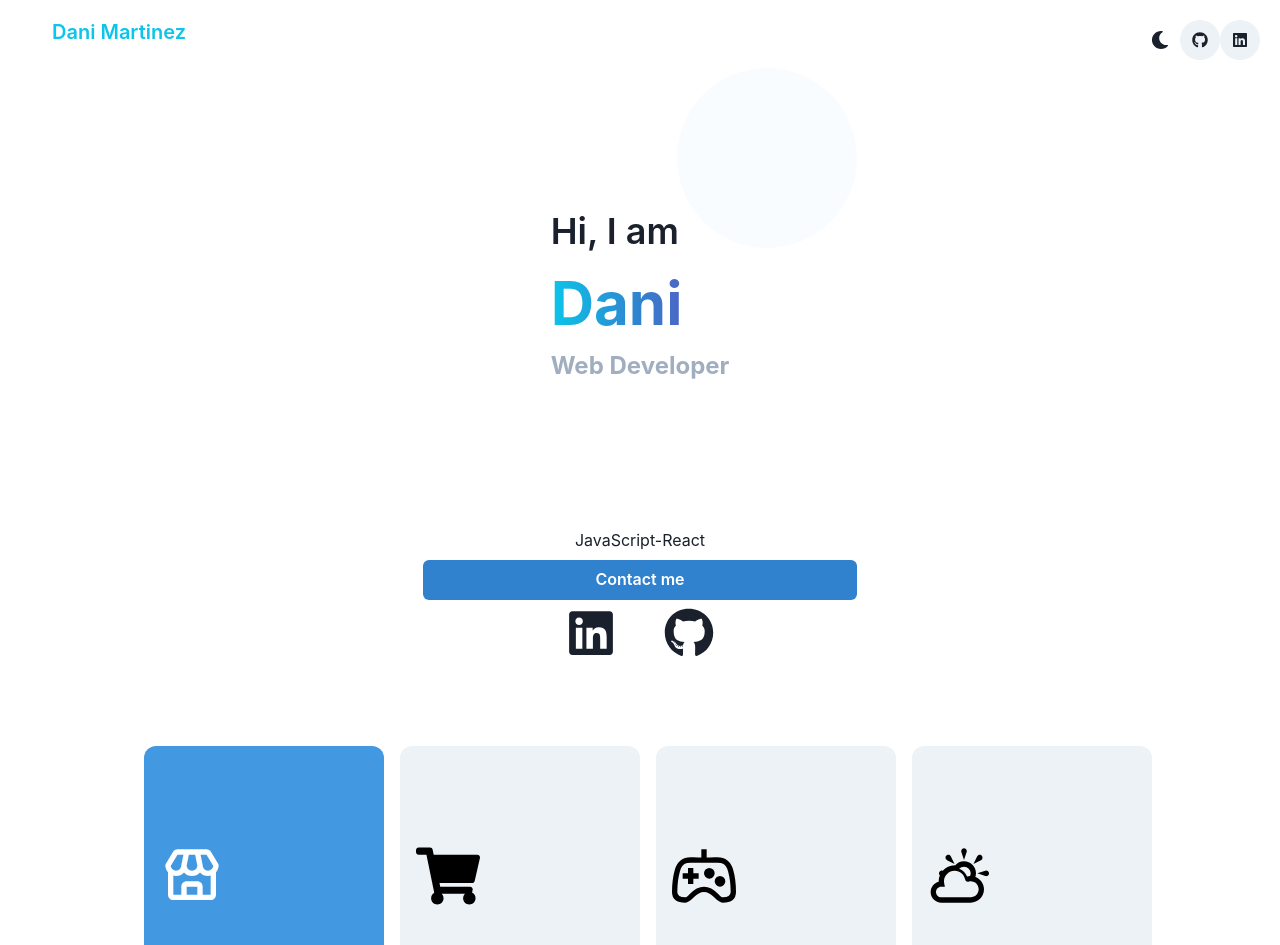
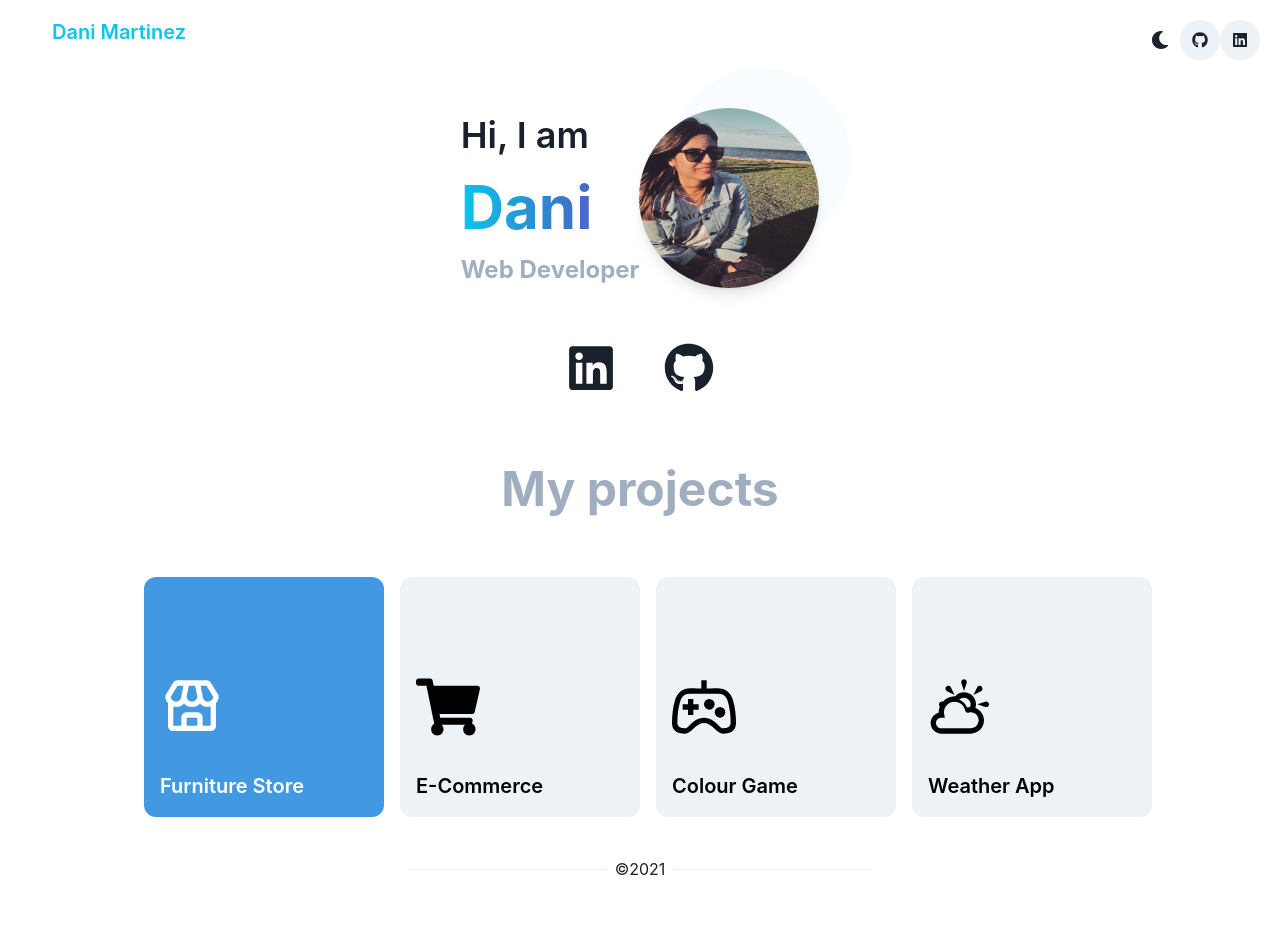
Before and after one commit to DanMartinez01/Portfolio-with-Chakra-IU, a React (Create React App) app: page / in a window 1280 px wide. Shown: the top 945 px of the page. After the commit the page ends 901 px from the top, so only its background shows below. Built offline with nearby package versions, Linux system fonts and the light colour scheme.

Commit message:
change padding and margins. Add footer divider

```diff
--- a/src/App.js
+++ b/src/App.js
@@ -33,7 +33,7 @@ function App() {
         <Header />
         <Social />
         <Profile />
-        <Footer></Footer>
+        <Footer />
       </VStack>
     </ChakraProvider>
   );
--- a/src/components/Footer.js
+++ b/src/components/Footer.js
@@ -1,13 +1,14 @@
-import { HStack, Text } from "@chakra-ui/layout"
-
+import { HStack, Text, Divider } from "@chakra-ui/layout"
 
 
 export const Footer = () => {
     return (
         <HStack>
-            <Text>
+            <Divider orientation='horizontal' color="red.400" type="solid" w="25vh" />
+            <Text align="center">
                 &copy;{new Date().getFullYear()}
             </Text>
+            <Divider orientation='horizontal' color="red.400" type="solid" w="25vh" />
         </HStack>
 
     )
--- a/src/components/Header.js
+++ b/src/components/Header.js
@@ -1,9 +1,9 @@
 
 import React from 'react';
-import { Stack, Flex, Circle, Box, Text, Button, Spacer } from '@chakra-ui/react';
+import { Stack, Flex, Circle, Box, Text, Button, Spacer, Image } from '@chakra-ui/react';
 import { useMediaQuery } from '@chakra-ui/media-query';
 
-// import profilePhoto from '../assets/profilePic.jpg'
+import profilePhoto from '../assets/profilePic.jpg'
 
 export const Header = () => {
     const [isNotSmallerScreen] = useMediaQuery("(min-width:800px)");
@@ -12,7 +12,7 @@ export const Header = () => {
         <Stack>
             <Circle position="absolute" bg="blue.100" opacity="0.1" w="180px" h="180px" alignSelf="flex-end" />
             <Flex direction={isNotSmallerScreen ? "row" : "column"}
-                spacing="200px" p={isNotSmallerScreen ? "32" : "0"}
+                spacing="200px" p={isNotSmallerScreen ? "31.5" : "0"}
                 alignSelf="flex-start">
                 <Box mt={isNotSmallerScreen ? "0" : 16} alignSelf="flex-start">
                     <Text fontSize="4xl" fontWeight="semibold">Hi, I am</Text>
@@ -21,18 +21,17 @@ export const Header = () => {
                     </Text>
                     <Text fontWeight="bold" fontSize="2xl" color="gray.400">Web Developer </Text>
                 </Box>
-                {/* <Image mt={isNotSmallerScreen ? "0" : "12"} mb={isNotSmallerScreen ? "0" : "12"}
+                <Image mt={isNotSmallerScreen ? "0" : "14"} mb={isNotSmallerScreen ? "0" : "12"}
                     src={profilePhoto} borderRadius="full" alignSelf="center" boxSize="180px"
-                    backgroundColor="transparent" boxShadow="lg"
-                /> */}
+                    backgroundColor="transparent" boxShadow="lg" zIndex={100}
+                />
             </Flex>
-            <Spacer />
-            <Text align="center">JavaScript-React </Text>
-            <Button mt="8" p="4" colorScheme="blue" align="center"
+            {/* <Text align="center">JavaScript-React </Text>
+            <Button m="8" p="4" colorScheme="blue" align="center"
                 onClick={() => window.open("https://www.linkedin.com/in/daniela-mart%C3%ADnez-5935a9105/")}>
                 Contact me
-            </Button>
-        </Stack>
+            </Button> */}
+        </Stack >
     )
 }
 export default Header;
--- a/src/components/Profile.js
+++ b/src/components/Profile.js
@@ -1,6 +1,6 @@
 import React from 'react';
 import { useMediaQuery } from '@chakra-ui/media-query';
-import { Flex, Box, Icon, Link } from '@chakra-ui/react'
+import { Flex, Box, Icon, Link, Heading } from '@chakra-ui/react'
 import { FaShoppingCart } from 'react-icons/fa'
 import { BiStore } from 'react-icons/bi'
 // import { CgPokemon } from 'react-icons/cg'
@@ -21,9 +21,9 @@ export const Profile = () => {
                 </Heading>
             </Box> */}
             <Box alignSelf="center" px="12" py="8" margin={"auto"}>
-                {/* <Heading fontWeight="bold" color="cyan.500" size="2xl" textAlign="center" p={isNotSmallerScreen ? "16" : "0"}>
+                <Heading fontWeight="bold" color="gray.400" size="2xl" textAlign="center" p={isNotSmallerScreen ? "4" : "0"}>
                     My projects
-                </Heading> */}
+                </Heading>
 
                 <Flex direction={isNotSmallerScreen ? "row" : "column"} mt={8} >
                     <Flex rounded="xl" direction="column" mt={4} ml={isNotSmallerScreen ? 4 : 0} bg="blue.400" h="30vh" w="30vh" justify="flex-end">
--- a/src/components/Social.js
+++ b/src/components/Social.js
@@ -5,14 +5,13 @@ import { FaLinkedin, FaGithub } from 'react-icons/fa'
 
 export const Social = () => {
     const [isNotSmallerScreen] = useMediaQuery("(min-width:800px)");
-    // const [isSmallestScreens] = useMediaQuery("(min-width:400px)");
     return (
-        <HStack spacing={isNotSmallerScreen ? "12" : "8"}>
+        <HStack spacing={isNotSmallerScreen ? "12" : "8"} p="4">
             <Icon as={FaLinkedin} boxSize="50"
                 onClick={() => window.open("https://www.linkedin.com/in/daniela-mart%C3%ADnez-5935a9105/")} />
             <Icon as={FaGithub} boxSize="50"
                 onClick={() => window.open("https://github.com/DanMartinez01")} />
-        </HStack>
+        </HStack >
     )
 }
 export default Social;
```
